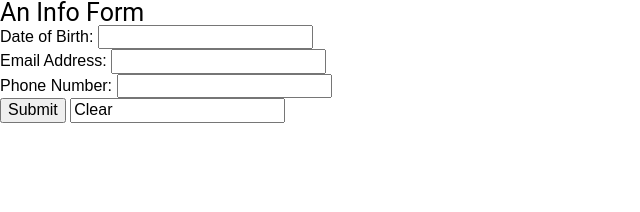
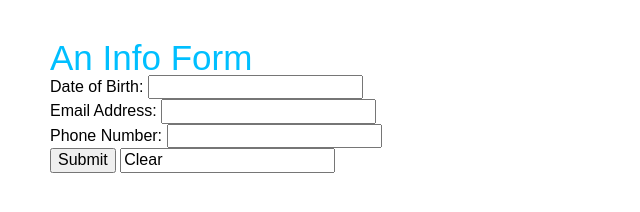
Before and after one commit to hello-audi/lab2, a plain HTML site: page index.html in a window 1280 px wide. Shown: the whole page, without its empty margins (0-640 px from the left). Drawn offline with Linux system fonts and the light colour scheme.

Commit message:
set header color

```diff
--- a/css/style.css
+++ b/css/style.css
@@ -1,12 +1,16 @@
 html
 {
  	font-family: 'Poppins', sans-serif;
+  margin-left: 50px;
+  margin-top: 40px;
 }
 
 h1
 {
-	font-family: 'Roboto', sans-serif;
-  font-size: 25px;
+	font-family: 'Ubuntu', sans-serif;
+  font-size: 35px;
+  color:#00BFFF;
+
 
 
 
```
